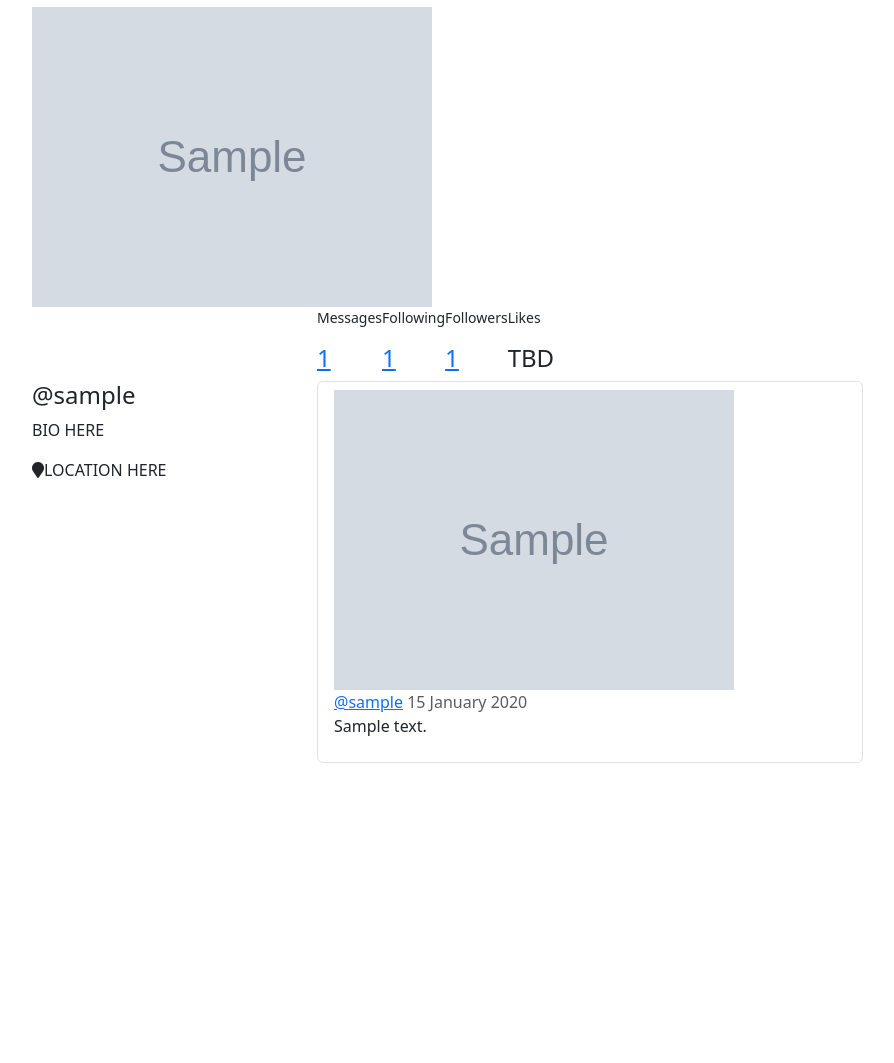
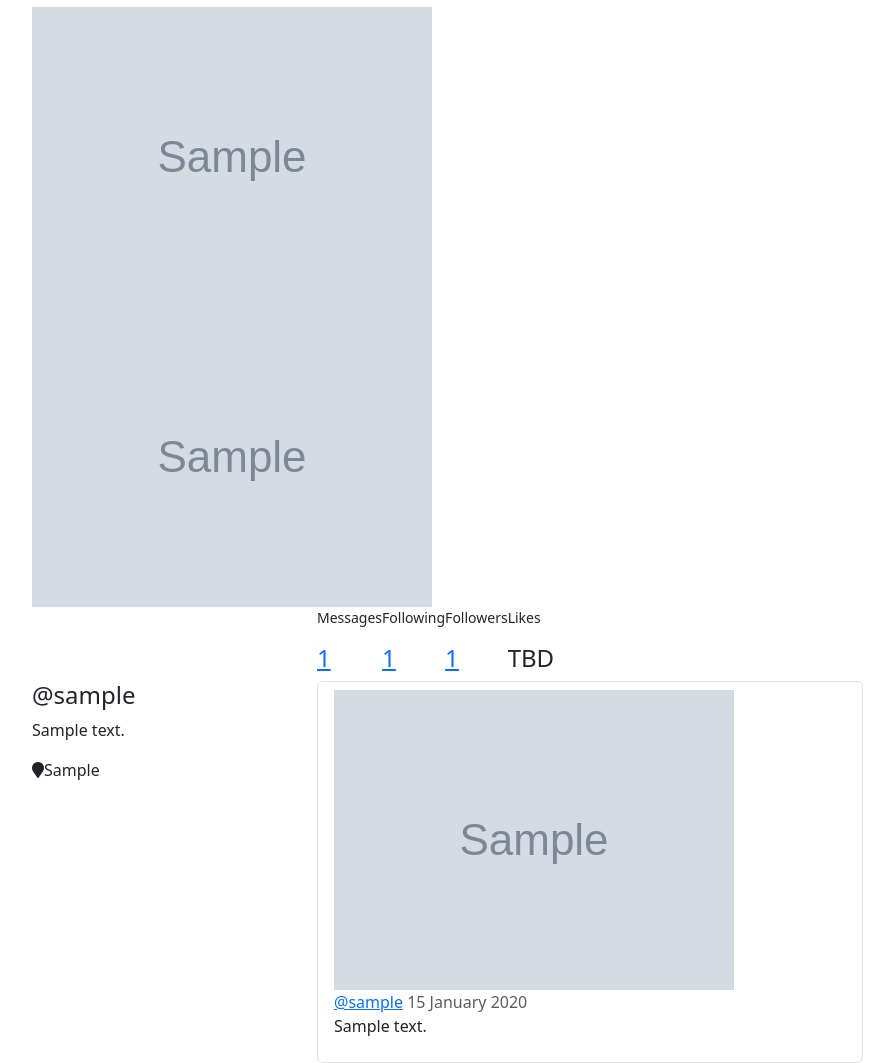
Before and after one commit to boodamans/warbler, a Flask app: page /users/1 in a window 1280 px wide. Shown: the part 309-1372 px from the top of the page, without its empty margins (50-944 px from the left). Before the commit the page ends 1072 px from the top, so only its background shows below. Run offline with Flask 2, Linux system fonts and the light colour scheme; tables that the repository leaves empty hold one stand-in row (values such as "Sample post"); grey boxes marked "Sample" are stand-in pictures; some libraries are stand-ins or nearby versions.

Commit message:
added working bios, locations, and header images to user profiles

```diff
--- a/templates/users/detail.html
+++ b/templates/users/detail.html
@@ -2,7 +2,9 @@
 
 {% block content %}
 
-<div id="warbler-hero" class="full-width"></div>
+<div id="warbler-hero" class="full-width">
+  <img id="warbler-hero" src="{{header_image_url}}" >
+</div>
 <img src="{{ user.image_url }}" alt="Image for {{ user.username }}" id="profile-avatar">
 <div class="row full-width">
   <div class="container">
@@ -58,8 +60,8 @@
 <div class="row">
   <div class="col-sm-3">
     <h4 id="sidebar-username">@{{ user.username }}</h4>
-    <p>BIO HERE</p>
-    <p class="user-location"><span class="fa fa-map-marker"></span>LOCATION HERE</p>
+    <p>{{bio}}</p>
+    <p class="user-location"><span class="fa fa-map-marker"></span>{{location}}</p>
   </div>
 
   {% block user_details %}
```
